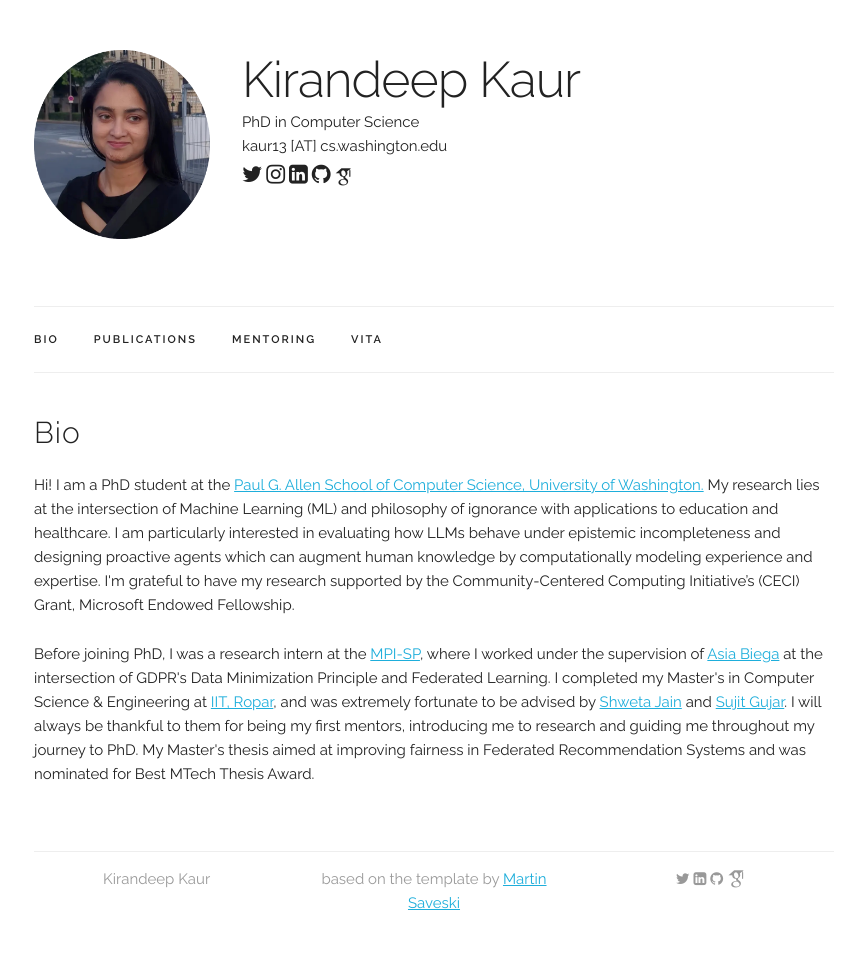
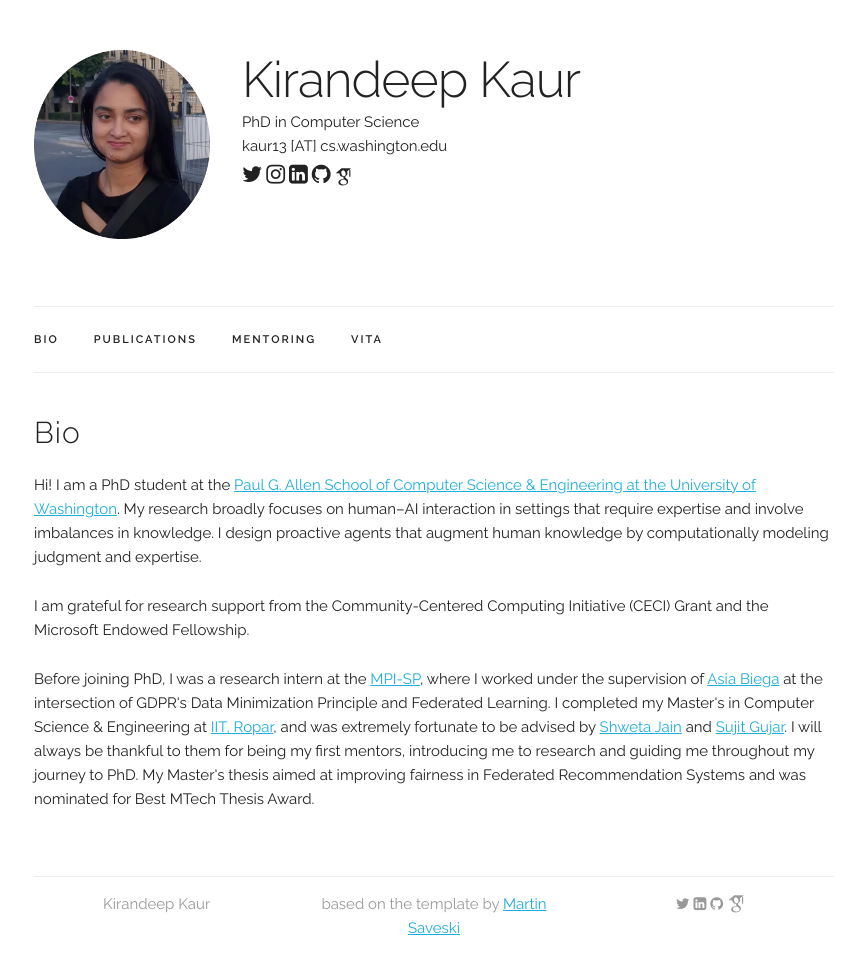
Before and after one commit to i-kiran/i-kiran.github.io, a Jekyll site: the page built from bio.md, in a window 1280 px wide. Shown: the whole page, without its empty margins (206-1071 px from the left). Built offline with Jekyll 4.4.1, drawn with Linux system fonts in a browser that asks for light colours; some web fonts are replaced; before the commit the page ends 955 px from its top, so only the background shows below that.

Commit message:
Update research bio and funding acknowledgment

```diff
--- a/bio.md
+++ b/bio.md
@@ -7,8 +7,11 @@
 <div class="docs-section" id="bio">
   <h4>Bio</h4>
   <p>
-  Hi! I am a PhD student at the <a href="https://www.cs.washington.edu/" target="_blank">Paul G. Allen School of Computer Science, University of Washington.</a>
-  My research lies at the intersection of Machine Learning (ML) and philosophy of ignorance with applications to education and healthcare. I am particularly interested in evaluating how LLMs behave under epistemic incompleteness and designing proactive agents which can augment human knowledge by computationally modeling experience and expertise. I'm grateful to have my research supported by the Community-Centered Computing Initiative’s (CECI) Grant, Microsoft Endowed Fellowship.
+  Hi! I am a PhD student at the <a href="https://www.cs.washington.edu/" target="_blank">Paul G. Allen School of Computer Science &amp; Engineering at the University of Washington</a>. My research broadly focuses on human–AI interaction in settings that require expertise and involve imbalances in knowledge. I design proactive agents that augment human knowledge by computationally modeling judgment and expertise.
+  </p>
+
+  <p>
+  I am grateful for research support from the Community-Centered Computing Initiative (CECI) Grant and the Microsoft Endowed Fellowship.
   </p>
 
   <p>
```
